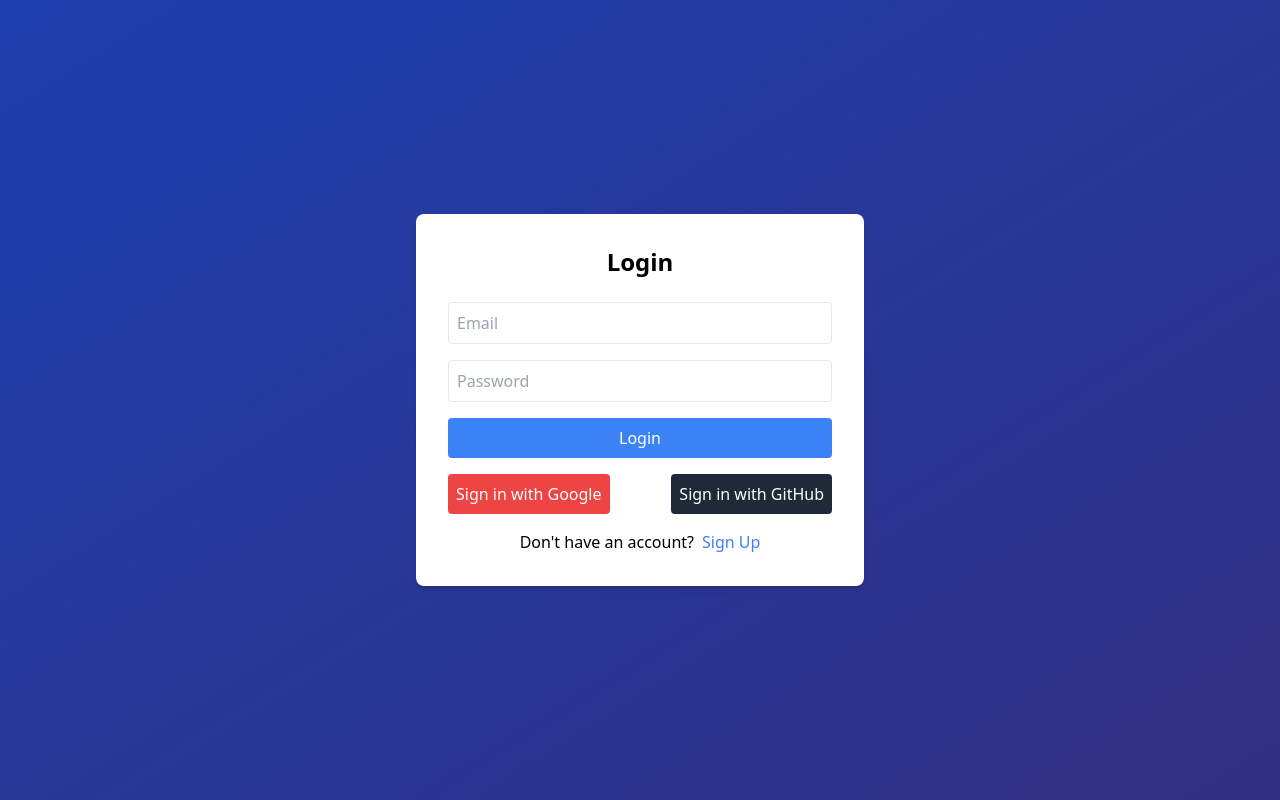
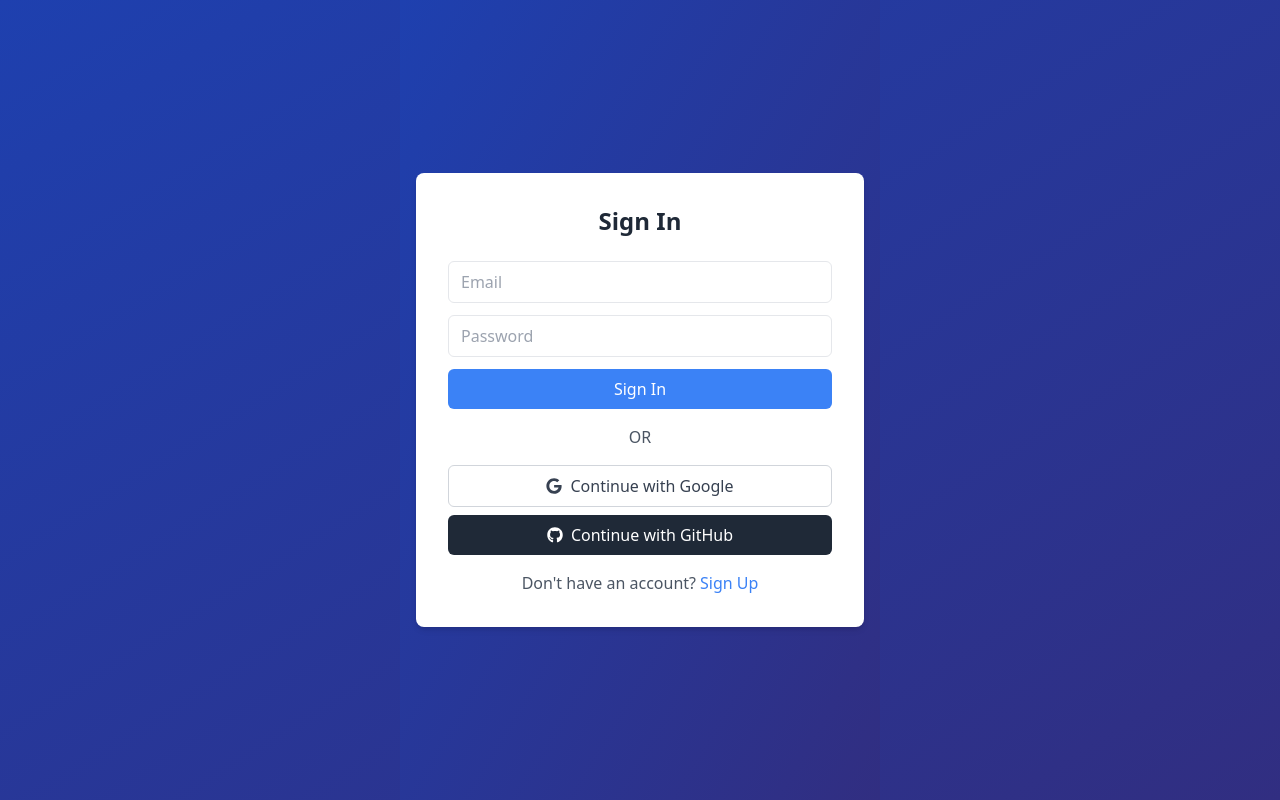
Before and after one commit to x17-Green/AI-Powered-Chatbot, a React (Create React App) app in the folder client/: page / in a window 1280 px wide. Built offline with nearby package versions, Linux system fonts and the light colour scheme; no server answers.

Commit message:
login page improved

```diff
--- a/client/src/components/Login.tsx
+++ b/client/src/components/Login.tsx
@@ -1,8 +1,9 @@
 import React, { useState } from 'react';
 import { signInWithGoogle, signInWithGithub, signInWithEmailPassword, createUserWithEmailPassword } from '../services/auth';
+import { FaGoogle, FaGithub } from 'react-icons/fa';
 
 interface LoginProps {
-  onLogin: () => void;
+  onLogin: () => Promise<void>;
 }
 
 const Login: React.FC<LoginProps> = ({ onLogin }) => {
@@ -10,7 +11,7 @@ const Login: React.FC<LoginProps> = ({ onLogin }) => {
   const [password, setPassword] = useState('');
   const [isSignUp, setIsSignUp] = useState(false);
 
-  const handleEmailPasswordAuth = async (e: React.FormEvent) => {
+  const handleSubmit = async (e: React.FormEvent) => {
     e.preventDefault();
     try {
       if (isSignUp) {
@@ -18,19 +19,19 @@ const Login: React.FC<LoginProps> = ({ onLogin }) => {
       } else {
         await signInWithEmailPassword(email, password);
       }
-      onLogin();
+      await onLogin();
     } catch (error) {
-      console.error('Error during email/password auth:', error);
-      // Handle error (show message to user)
+      console.error('Authentication error:', error);
+      // Handle error (e.g., show error message to user)
     }
   };
 
   const handleGoogleSignIn = async () => {
     try {
       await signInWithGoogle();
-      onLogin();
+      await onLogin();
     } catch (error) {
-      console.error('Error during Google sign in:', error);
+      console.error('Google sign-in error:', error);
       // Handle error
     }
   };
@@ -38,56 +39,66 @@ const Login: React.FC<LoginProps> = ({ onLogin }) => {
   const handleGithubSignIn = async () => {
     try {
       await signInWithGithub();
-      onLogin();
+      await onLogin();
     } catch (error) {
-      console.error('Error during GitHub sign in:', error);
+      console.error('GitHub sign-in error:', error);
       // Handle error
     }
   };
 
   return (
-    <div className="bg-white dark:bg-gray-800 p-8 rounded-lg shadow-md w-full max-w-md">
-      <h2 className="text-2xl font-bold mb-6 text-center dark:text-white">
-        {isSignUp ? 'Sign Up' : 'Login'}
+    <div className="flex items-center justify-center min-h-screen bg-gradient-to-br from-blue-800 to-indigo-900">
+      <div className="bg-white p-8 rounded-lg shadow-md w-full max-w-md mx-4">
+        <h2 className="text-2xl font-bold mb-6 text-center text-gray-800">
+          {isSignUp ? 'Sign Up' : 'Sign In'}
         </h2>
-      <form onSubmit={handleEmailPasswordAuth} className="space-y-4">
+        <form onSubmit={handleSubmit} className="mb-4">
           <input
             type="email"
-          placeholder="Email"
             value={email}
             onChange={(e) => setEmail(e.target.value)}
-          className="w-full p-2 border rounded dark:bg-gray-700 dark:text-white"
+            placeholder="Email"
+            className="w-full px-3 py-2 border rounded-md text-gray-700 mb-3"
             required
           />
           <input
             type="password"
-          placeholder="Password"
             value={password}
             onChange={(e) => setPassword(e.target.value)}
-          className="w-full p-2 border rounded dark:bg-gray-700 dark:text-white"
+            placeholder="Password"
+            className="w-full px-3 py-2 border rounded-md text-gray-700 mb-3"
             required
           />
-        <button type="submit" className="w-full bg-blue-500 text-white p-2 rounded hover:bg-blue-600">
-          {isSignUp ? 'Sign Up' : 'Login'}
+          <button
+            type="submit"
+            className="w-full bg-blue-500 text-white py-2 rounded-md hover:bg-blue-600 transition duration-200"
+          >
+            {isSignUp ? 'Sign Up' : 'Sign In'}
           </button>
         </form>
-      <div className="mt-4 flex justify-between">
-        <button onClick={handleGoogleSignIn} className="bg-red-500 text-white p-2 rounded hover:bg-red-600">
-          Sign in with Google
+        <div className="text-center mb-4 text-gray-600">OR</div>
+        <button
+          onClick={handleGoogleSignIn}
+          className="w-full bg-white text-gray-700 border border-gray-300 py-2 rounded-md mb-2 hover:bg-gray-100 transition duration-200 flex items-center justify-center"
+        >
+          <FaGoogle className="mr-2" /> Continue with Google
         </button>
-        <button onClick={handleGithubSignIn} className="bg-gray-800 text-white p-2 rounded hover:bg-gray-900">
-          Sign in with GitHub
+        <button
+          onClick={handleGithubSignIn}
+          className="w-full bg-gray-800 text-white py-2 rounded-md hover:bg-gray-900 transition duration-200 flex items-center justify-center"
+        >
+          <FaGithub className="mr-2" /> Continue with GitHub
         </button>
-      </div>
-      <p className="mt-4 text-center dark:text-white">
+        <p className="mt-4 text-center text-gray-600">
           {isSignUp ? 'Already have an account?' : "Don't have an account?"}
           <button
             onClick={() => setIsSignUp(!isSignUp)}
-          className="ml-2 text-blue-500 hover:underline"
+            className="text-blue-500 hover:underline ml-1"
           >
-          {isSignUp ? 'Login' : 'Sign Up'}
+            {isSignUp ? 'Sign In' : 'Sign Up'}
           </button>
         </p>
+      </div>
     </div>
   );
 };
--- a/client/src/services/api.ts
+++ b/client/src/services/api.ts
@@ -3,7 +3,7 @@ import axios from 'axios';
 import { getDatabase, ref, push, set, get, query, orderByKey, limitToLast, runTransaction, endBefore } from "firebase/database";
 import { app } from './firebase';
 
-// const API_BASE_URL = process.env.REACT_APP_API_BASE_URL || 'https://your-back4app-container-url.back4app.io/api';
+// const API_BASE_URL = process.env.REACT_APP_API_BASE_URL || 'http;
 
 const API_BASE_URL = process.env.REACT_APP_API_BASE_URL; // Adjust this to match your server URL
 console.log('API_BASE_URL:', API_BASE_URL);
```
Lines whose indentation alone changed are shown as unchanged.
